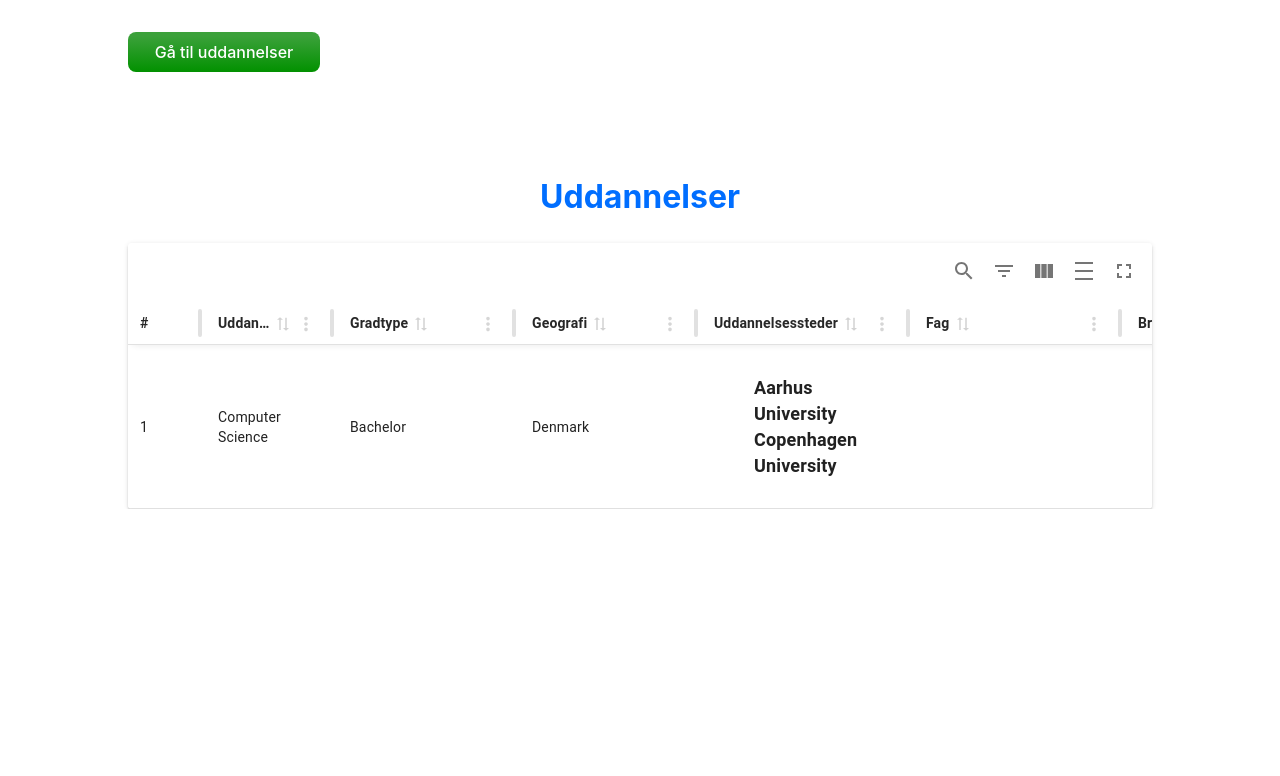
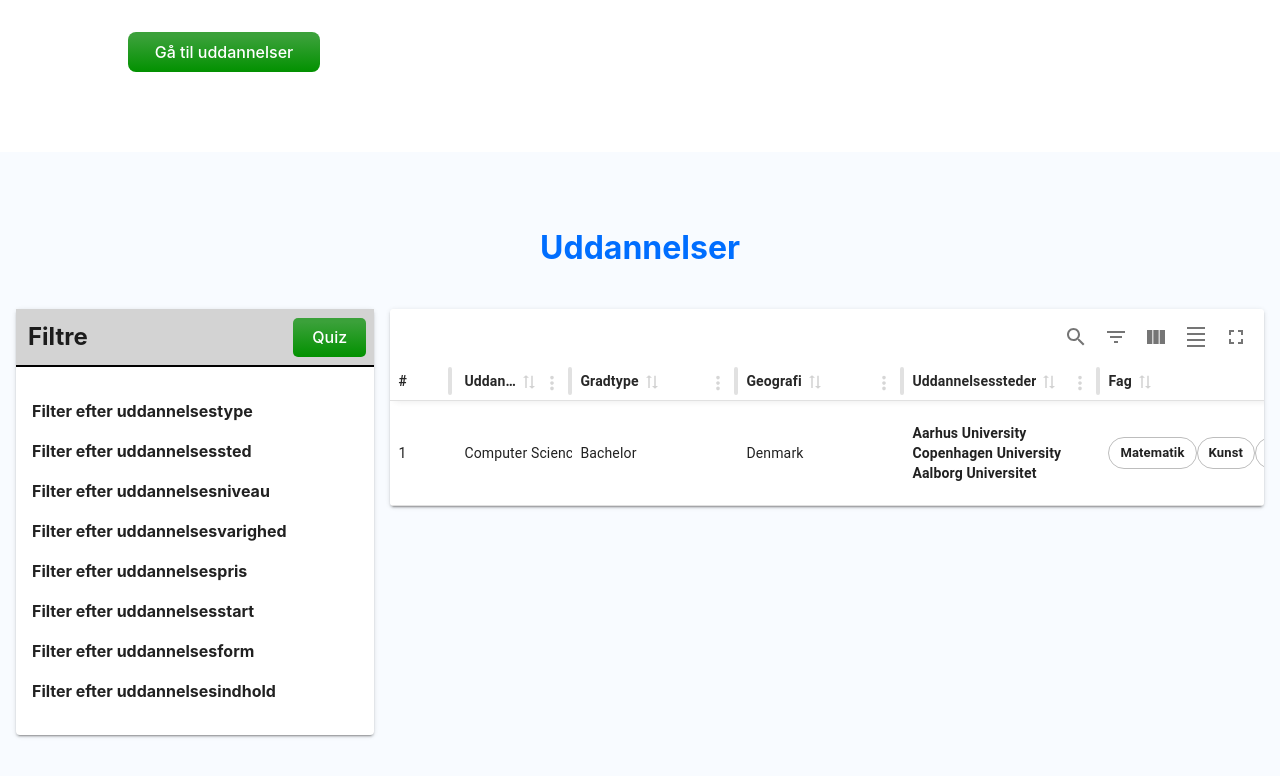
Before and after one commit to P2-API/Education-Platform, a React (Vite) app: page / in a window 1280 px wide. Shown: the part 616-1392 px from the top of the page. Before the commit the page ends 1125 px from the top, so only its background shows below. Built offline with nearby package versions, Linux system fonts and the light colour scheme.

Commit message:
Proper layout

```diff
--- a/Frontend/components/DataTable.tsx
+++ b/Frontend/components/DataTable.tsx
@@ -1,4 +1,4 @@
-import React, { useEffect, useMemo, useRef, useState } from "react";
+import React, { useMemo, useRef, useState } from "react";
 import { Uddannelse } from "../../src/types";
 import {
   MaterialReactTable,
@@ -7,8 +7,12 @@ import {
   type MRT_SortingState,
   type MRT_RowVirtualizer,
 } from "material-react-table";
+import Chip from "@mui/material/Chip";
 
 const MaterialReactDataTable = () => {
+
+
+
   const columns: MRT_ColumnDef<Uddannelse>[] = useMemo(
     () => [
       {
@@ -32,9 +36,9 @@ const MaterialReactDataTable = () => {
         Cell: ({ row }: { row: any }) => {
           const institutions: string[] = row.original.institutions; // Access the institutions data from row.original
           return (
-            <ul>
+            <ul style={{ padding: 0, overflowY: "scroll", width: "250px", justifyContent: "center", height: "60px", scrollbarWidth: "thin" }}>
               {institutions.map((institution: string) => (
-                <li key={institution}>{institution}</li>
+                <p className="noselect" style={{ cursor: "default", margin: 0, fontSize: "1em", textDecoration: "none" }} key={institution}>{institution}</p>
               ))}
             </ul>
           );
@@ -43,15 +47,18 @@ const MaterialReactDataTable = () => {
       {
         accessorKey: "subjects",
         header: "Fag", // Change to your language's translation for "subjects"
-        Cell: ({ row }: { row: Uddannelse }) => (
-          <ul>
-            {row.subjects?.map((subject: any) => (
-              <li key={subject.fag}>
-                {subject.fag}: {subject.score}
-              </li>
-            ))}
-          </ul>
-        ),
+        Cell: ({ row }: { row: any }) => {
+          const subjects: string[] = row.original.subjects; // Access the institutions data from row.original
+          console.log("subjects", subjects)
+          return (
+            <div style={{ overflowX: "scroll", width: "250px", justifyContent: "center", height: "60px", display: "flex", flexDirection: "column", flexWrap: "wrap", scrollbarWidth: "thin" }}>
+              {subjects?.map((subject: any) => (
+
+                <Chip key={subject.title} label={subject.title} variant="outlined" />
+              ))}
+            </div>
+          )
+        }
       },
       {
         accessorKey: "industries",
@@ -59,9 +66,9 @@ const MaterialReactDataTable = () => {
         Cell: ({ row }: { row: Uddannelse }) => (
           <ul>
             {row.industries?.map((industries: any) => (
-              <li key={industries.title}>
+              <b key={industries.title}>
                 {industries.title}: {industries.share}
-              </li>
+              </b>
             ))}
           </ul>
         ),
@@ -75,7 +82,7 @@ const MaterialReactDataTable = () => {
       title: "Computer Science",
       degree_type: "Bachelor",
       geography: "Denmark",
-      institutions: ["Aarhus University", "Copenhagen University"], // Array of strings
+      institutions: ["Aarhus University", "Copenhagen University", "Aalborg Universitet", "VIA Viborg"], // Array of strings
       subjects: [
         {
           title: "Matematik",
@@ -195,6 +202,7 @@ const MaterialReactDataTable = () => {
     enableGlobalFilterModes: true,
     enablePagination: false,
     enableColumnPinning: true,
+    initialState: { density: "compact" },
     enableRowNumbers: true,
     enableRowVirtualization: true,
     muiTableContainerProps: { sx: { maxHeight: "600px" } },
--- a/Frontend/components/Navbar.tsx
+++ b/Frontend/components/Navbar.tsx
@@ -23,7 +23,7 @@ const Navbar = () => {
         flexDirection: "column",
       }}
     >
-      <li
+      <li className="elements"
         style={{
           color: path === "/about" ? "#006eff" : undefined,
           fontSize: "x-large",
@@ -33,7 +33,7 @@ const Navbar = () => {
           Om siden
         </Link>
       </li>
-      <li
+      <li className="elements"
         style={{
           color: path === "/" ? "#006eff" : undefined,
           fontSize: "x-large",
@@ -43,7 +43,7 @@ const Navbar = () => {
           Uddannelser
         </Link>
       </li>
-      <li
+      <li className="elements"
         style={{
           color: path === "/methods" ? "#006eff" : undefined,
           fontSize: "x-large",
--- a/Frontend/pages/HeroSection.tsx
+++ b/Frontend/pages/HeroSection.tsx
@@ -24,7 +24,7 @@ const HeroSection: React.FC<HeroSectionProps> = ({ tableRef }) => {
           width: centerHero ? "80%" : "40%",
           justifyContent: "center",
           gap: "5em",
-          height: "94vh",
+          height: centerHero ? "auto" : "94vh",
           flexWrap: "wrap",
           alignItems: "center",
           marginTop: useMargin ? "1em" : "3em",
@@ -58,7 +58,7 @@ const HeroSection: React.FC<HeroSectionProps> = ({ tableRef }) => {
                 fontSize: "xxx-large",
                 minWidth: "20px",
                 margin: 0,
-                marginRight: "0.5em",
+                marginRight: "0.25em",
                 marginTop: 0,
               }}
             >
@@ -72,6 +72,7 @@ const HeroSection: React.FC<HeroSectionProps> = ({ tableRef }) => {
                 margin: 0,
                 justifyContent: "center",
                 marginTop: 0,
+                marginRight: "0.25em",
               }}
             >
               perfekte
@@ -104,16 +105,17 @@ const HeroSection: React.FC<HeroSectionProps> = ({ tableRef }) => {
               </p>
             </div>
             <p></p>
-            <div style={{ display: "flex", marginTop: "2em" }}>
-              <CheckCircleIcon sx={{ marginRight: 1 }} color="primary" />{" "}
-              <div>
-                <b>Rangeringsalgoritme </b> - Ved hjælp af linear programmering
-                modelleres og rangeres uddannelserne
-              </div>
-            </div>
+
 
           </div>
-          <div style={{ display: "flex", marginTop: "1em" }}>
+          <div style={{ display: "flex", marginTop: "2em", textAlign: "left" }}>
+            <CheckCircleIcon sx={{ marginRight: 1 }} color="primary" />{" "}
+            <div>
+              <b>Rangeringsalgoritme </b> - Ved hjælp af linear programmering
+              modelleres og rangeres uddannelserne
+            </div>
+          </div>
+          <div style={{ display: "flex", marginTop: "1em", textAlign: "left" }}>
             <CheckCircleIcon sx={{ marginRight: 1 }} color="primary" />{" "}
             <div>
               <b> Visualisering</b> – Principal Component Analysis (PCA)
@@ -121,11 +123,7 @@ const HeroSection: React.FC<HeroSectionProps> = ({ tableRef }) => {
             </div>
           </div>
           <div
-            style={{
-              display: "flex",
-              marginTop: "1em",
-            }}
-          >
+            style={{ display: "flex", marginTop: "1em", textAlign: "left" }} >
             <CheckCircleIcon sx={{ marginRight: 1 }} color="primary" />{" "}
             <div style={{ marginBottom: centerHero ? "0em" : "1em" }}>
               <b> Personlig anbefaling</b> – Få en personlig forklaring på
@@ -146,7 +144,7 @@ const HeroSection: React.FC<HeroSectionProps> = ({ tableRef }) => {
         </div>
       </div>
 
-      <div style={{ width: "40%", minWidth: "400px" }}>
+      <div style={{ width: centerHero ? "100%" : "40%", minWidth: "400px" }}>
         <Lottie
           animationData={animationData}
           style={{ minWidth: "400px", height: "500px", minHeight: "400px" }}
--- a/Frontend/pages/Homepage.tsx
+++ b/Frontend/pages/Homepage.tsx
@@ -8,14 +8,15 @@ const Homepage = () => {
   const tableRef = useRef<HTMLDivElement>(null);
   const useMargin = useMediaQuery("(min-width: 1179px)");
 
+
   return (
     <>
 
-      <HeroSection tableRef={tableRef}  />
+      <HeroSection tableRef={tableRef} />
 
       <TableSection tableRef={tableRef} />
 
-      </>
+    </>
   );
 };
 
--- a/Frontend/pages/TableSection.tsx
+++ b/Frontend/pages/TableSection.tsx
@@ -1,4 +1,5 @@
 import MaterialReactDataTable from "../components/DataTable";
+import Paper from '@mui/material/Paper';
 
 
 type TableSectionProps = {
@@ -7,13 +8,39 @@ type TableSectionProps = {
 
 const TableSection: React.FC<TableSectionProps> = ({ tableRef }) => {
     return (
-        <div style={{ height: "100%", width: "80%" }}>
-            <div ref={tableRef} id="table" />
+        <div style={{ height: "100vh", width: "100%", backgroundColor: "#f8fbff" }}>
+            <div ref={tableRef} id="table" style={{ marginTop: "9vh", backgroundColor: "white" }} />
             <h1 style={{ textAlign: "center" }} className="text-color-blue">
                 Uddannelser
             </h1>
-            <MaterialReactDataTable />
-        </div>
+            <div style={{ display: "flex", padding: "1em" }}>
+                <div style={{ width: "30%", height: "100%", minWidth: "302px" }}>
+                    <Paper elevation={2} style={{ marginRight: "1em" }}>
+                        <div style={{ height: "3.5em", borderBottom: "2px solid black", backgroundColor: "lightgrey", padding: 0, display: "flex", justifyContent: "space-between", alignItems: "center" }}>
+                            <h2 style={{ textAlign: "left", paddingLeft: "0.5em" }}>Filtre</h2>
+                            <button className="primary-button" style={{ marginRight: "0.5em", borderRadius: 5 }}>Quiz</button>
+                        </div>
+                        <div style={{ padding: "1em", }}>
+                            <p>Filter efter uddannelsestype</p>
+                            <p>Filter efter uddannelsessted</p>
+                            <p>Filter efter uddannelsesniveau</p>
+                            <p>Filter efter uddannelsesvarighed</p>
+                            <p>Filter efter uddannelsespris</p>
+                            <p>Filter efter uddannelsesstart</p>
+                            <p>Filter efter uddannelsesform</p>
+                            <p>Filter efter uddannelsesindhold</p>
+                        </div>
+
+
+                    </Paper>
+                </div>
+
+                <div style={{ width: "70%" }}>
+                    <MaterialReactDataTable />
+
+                </div>
+            </div >
+        </div >
     );
 };
 
--- a/src/index.css
+++ b/src/index.css
@@ -107,3 +107,16 @@ li:active {
   border: 2px solid #044fb3;
   border-radius: 0.5em;
   box-shadow: rgba(17, 12, 46, 0.15) 0px 48px 100px 0px;}
+
+
+
+
+.noselect {
+  -webkit-touch-callout: none; /* iOS Safari */
+    -webkit-user-select: none; /* Safari */
+      -khtml-user-select: none; /* Konqueror HTML */
+        -moz-user-select: none; /* Old versions of Firefox */
+        -ms-user-select: none; /* Internet Explorer/Edge */
+            user-select: none; /* Non-prefixed version, currently
+                                  supported by Chrome, Edge, Opera and Firefox */
+}
```
